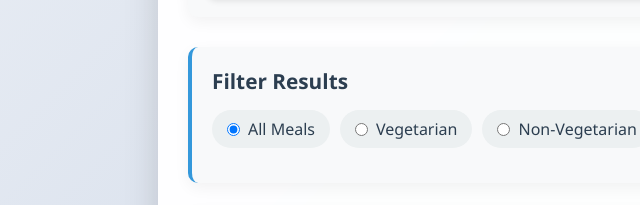
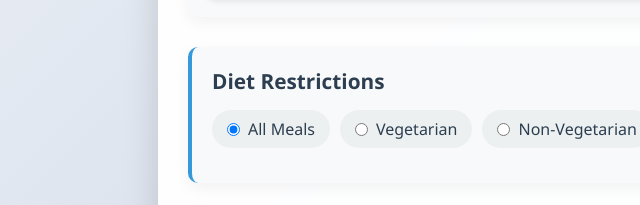
Before and after one commit to blackyoshi21825/Meal-Planner, a plain HTML site: page index.html in a window 1280 px wide. Shown: the part 790-995 px from the top of the page, 32-672 px from the left. Drawn offline with Linux system fonts and the light colour scheme.

Commit message:
Changed Title

```diff
--- a/index.html
+++ b/index.html
@@ -35,7 +35,7 @@
         </form>
 
         <div class="filter-options">
-            <h3>Filter Results</h3>
+            <h3>Diet Restrictions</h3>
             <div class="filter-row">
                 <label><input type="radio" name="dietType" id="allMealsFilter" checked> All Meals</label>
                 <label><input type="radio" name="dietType" id="vegetarianFilter"> Vegetarian</label>
```
